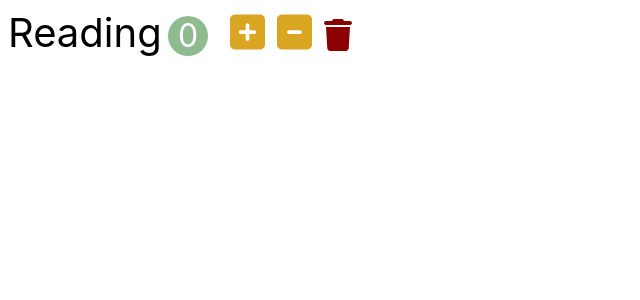
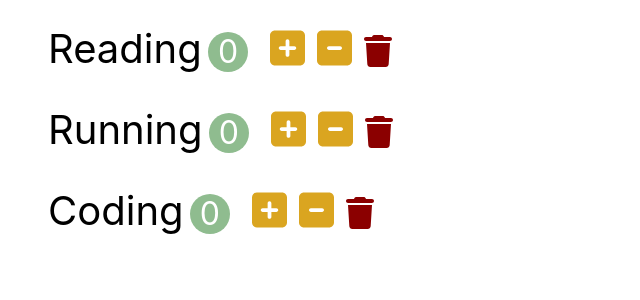
Before and after one commit to iamyujinwon/habit-tracker, a React (Create React App) app: page / in a window 1280 px wide. Shown: the top 300 px of the page, without its empty margins (0-640 px from the left). Built offline with nearby package versions, Linux system fonts and the light colour scheme.

Commit message:
make habits component to manage each habit component

```diff
--- a/src/app.jsx
+++ b/src/app.jsx
@@ -1,8 +1,8 @@
 import './app.css';
-import Habit from './components/habit';
+import Habits from './components/habits';
 
 function App() {
-  return <Habit/>;
+  return <Habits/>;
 }
 
 export default App;
--- a/src/components/habit.jsx
+++ b/src/components/habit.jsx
@@ -1,11 +1,8 @@
-// import React, { Component } from 'react';
-
 import { Component } from 'react';
 
 class Habit extends Component {
   state = {
     count: 0,
-
   }
 
   handleIncrement = () => {
@@ -17,10 +14,11 @@ class Habit extends Component {
     this.setState({ count: count < 0 ? 0 : count });
   }
   render() {
+    const { name, count } = this.props.habit;
     return (
       <li className='habit'>
-        <span className="habit-name">Reading</span>
-        <span className="habit-count">{this.state.count}</span>
+        <span className="habit-name">{name}</span>
+        <span className="habit-count">{count}</span>
         <button className="habit-button habit-increase" onClick={this.handleIncrement}>
           <i className="fa-solid fa-square-plus"></i>
         </button>
--- /dev/null
+++ b/src/components/habits.jsx
@@ -0,0 +1,23 @@
+import React, { Component } from 'react';
+import Habit from './habit';
+
+class Habits extends Component {
+  state = {
+    habits: [
+      { id: 1, name: 'Reading', count: 0 },
+      { id: 2, name: 'Running', count: 0 },
+      { id: 3, name: 'Coding', count: 0 },
+    ],
+  };
+  render() {
+    return (
+      <ul>
+        { this.state.habits.map(habit =>
+          <Habit key={habit.id} habit={habit}/>
+        )}
+      </ul>
+    );
+  }
+}
+
+export default Habits;
```
